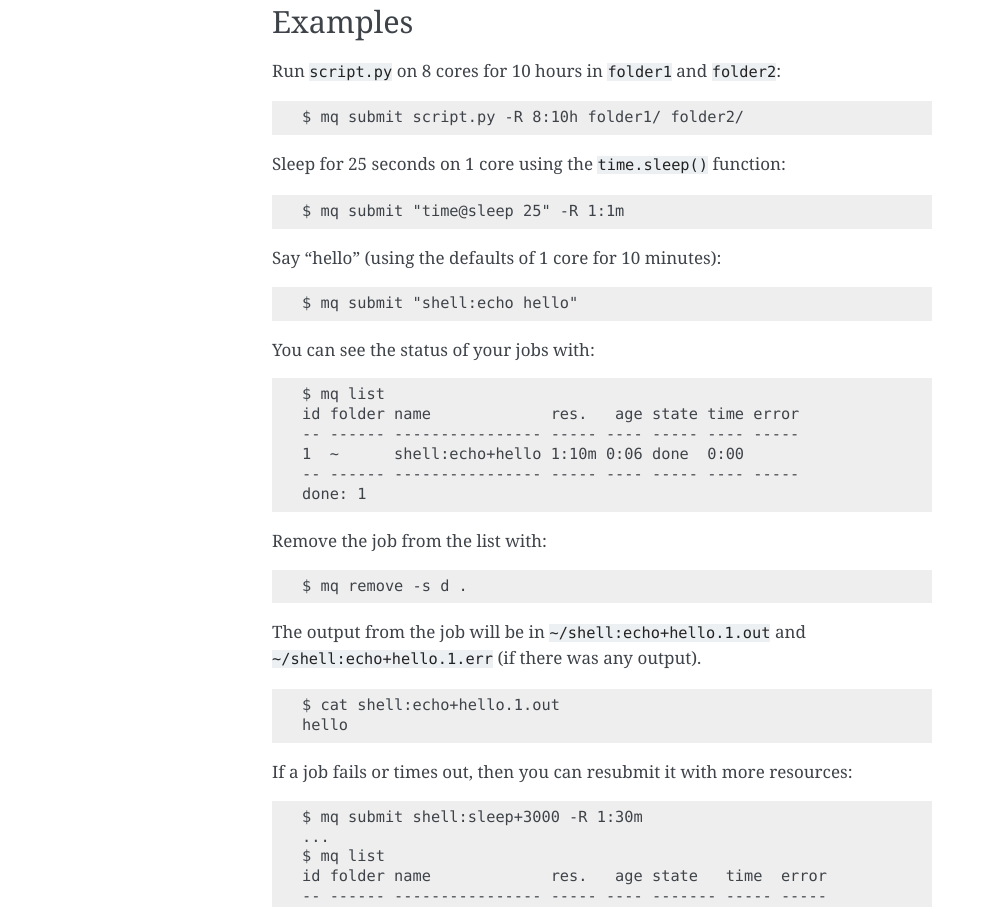
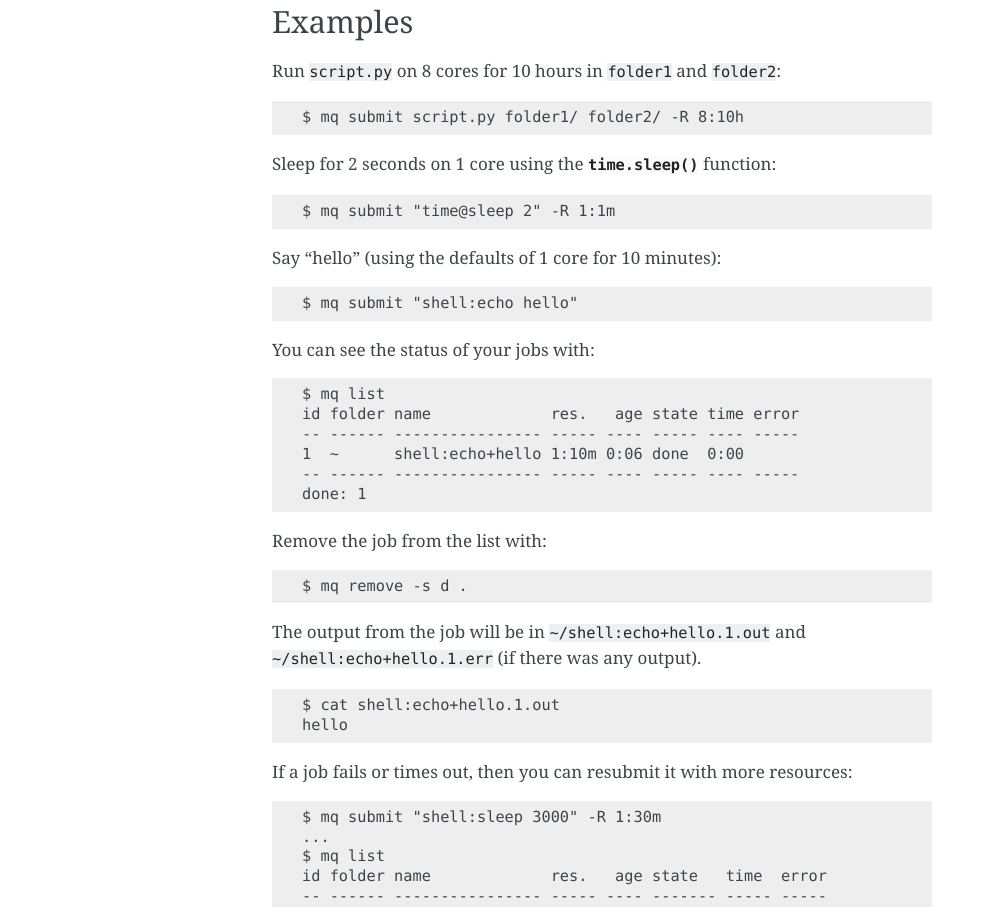
Before and after one commit to Yangxinsix/myqueue, a Sphinx documentation site: the page built from docs/tutorial.rst, in a window 1280 px wide. Shown: the part 762-1669 px from the top of the page, without its empty margins (148-1141 px from the left). Built offline with Sphinx 7.4.7, drawn with Linux system fonts in a browser that asks for light colours; some of the changed text lies outside the part shown.

```diff
--- a/docs/tutorial.rst
+++ b/docs/tutorial.rst
@@ -39,11 +39,11 @@ Examples
 
 Run ``script.py`` on 8 cores for 10 hours in ``folder1`` and ``folder2``::
 
-    $ mq submit script.py -R 8:10h folder1/ folder2/
+    $ mq submit script.py folder1/ folder2/ -R 8:10h
 
-Sleep for 25 seconds on 1 core using the ``time.sleep()`` function::
+Sleep for 2 seconds on 1 core using the :func:`time.sleep()` function::
 
-    $ mq submit "time@sleep 25" -R 1:1m
+    $ mq submit "time@sleep 2" -R 1:1m
 
 Say "hello" (using the defaults of 1 core for 10 minutes)::
 
@@ -72,7 +72,7 @@ The output from the job will be in ``~/shell:echo+hello.1.out`` and
 
 If a job fails or times out, then you can resubmit it with more resources::
 
-    $ mq submit shell:sleep+3000 -R 1:30m
+    $ mq submit "shell:sleep 3000" -R 1:30m
     ...
     $ mq list
     id folder name             res.   age state   time  error
```
